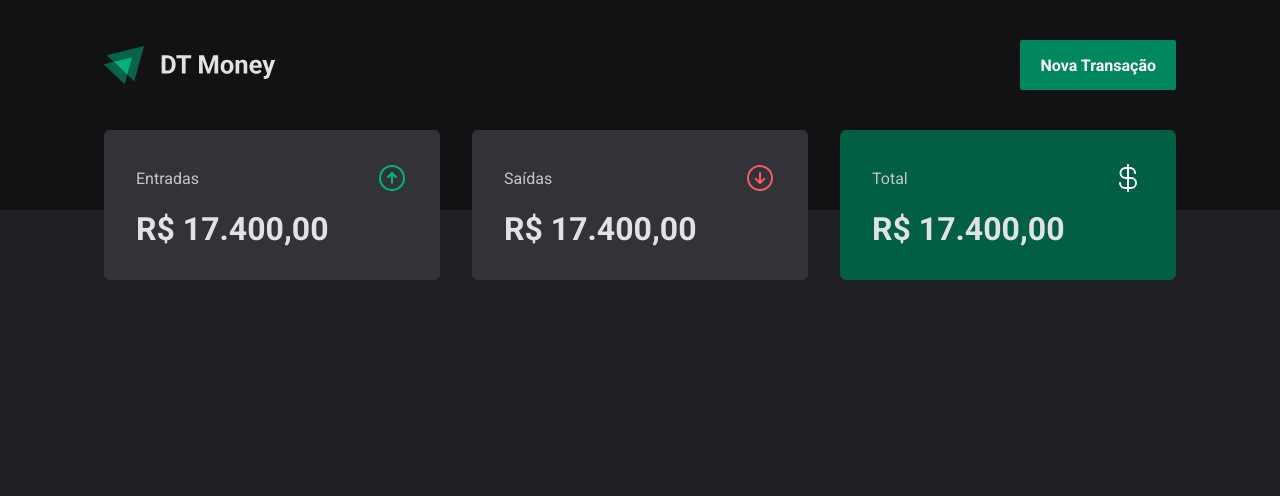
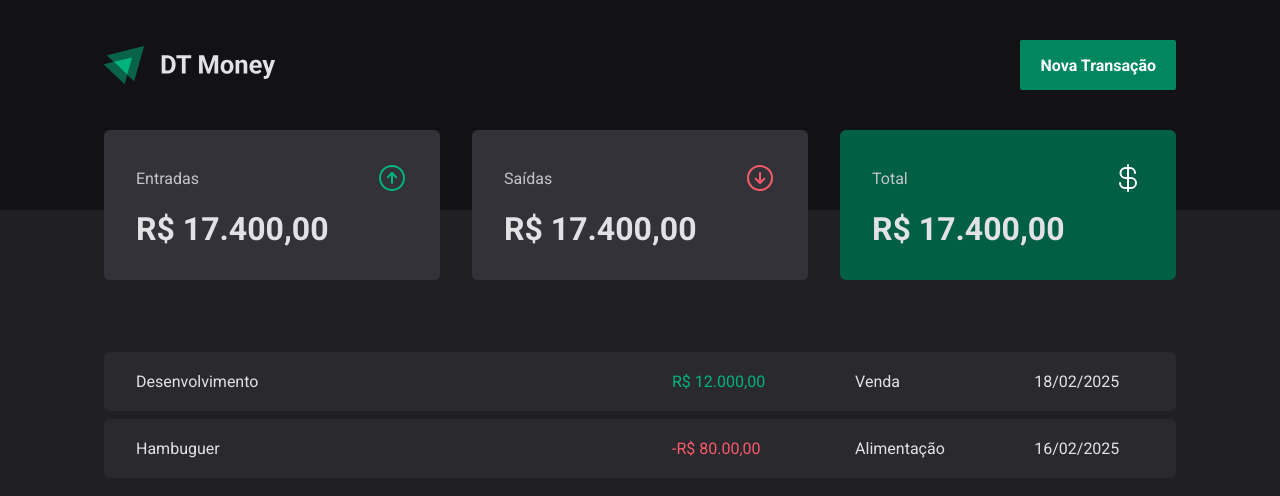
Before and after one commit to GerardoRodrigues/dt-money, a React (Vite) app: page / in a window 1280 px wide. Shown: the top 496 px of the page. Built offline with nearby package versions, Linux system fonts and the light colour scheme.

Commit message:
tabela de transacoes

```diff
--- a/src/pages/Transactions/index.tsx
+++ b/src/pages/Transactions/index.tsx
@@ -1,11 +1,33 @@
 import { Header } from "../../components/Header";
 import { Summary } from "../../components/Summary";
+import { PriceHighlight, TransactionsContainer, TransactionsTable } from "./styles";
 
 export function Transaction () {
     return (
         <div>
             <Header />
             <Summary />
+
+            <TransactionsContainer>
+                <TransactionsTable>
+                    <tr>
+                        <td width="50%">Desenvolvimento</td>
+                        <td>
+                            <PriceHighlight variant="income">R$ 12.000,00</PriceHighlight>
+                        </td>
+                        <td>Venda</td>
+                        <td>18/02/2025</td>
+                    </tr>
+                    <tr>
+                        <td width="50%">Hambuguer</td>
+                        <td>
+                            <PriceHighlight variant="outcome">-R$ 80.00,00</PriceHighlight>
+                        </td>
+                        <td>Alimentação</td>
+                        <td>16/02/2025</td>
+                    </tr>
+                </TransactionsTable>
+            </TransactionsContainer>
         </div>
     )
 }
--- a/src/pages/Transactions/styles.ts
+++ b/src/pages/Transactions/styles.ts
@@ -0,0 +1,38 @@
+import styled from "styled-components";
+
+export const TransactionsContainer = styled.main `
+    width: 100%;
+    max-width: 1120px;
+    margin: 4rem auto 0;
+    padding: 0 1.5rem;
+`;
+
+export const TransactionsTable = styled.table`
+    width: 100%;
+    border-collapse: separate;
+    border-spacing: 0 0.5rem;
+    margin-top: 1.5rem;
+
+    td {
+        padding: 1.25rem 2rem;
+        background: ${prosps => prosps.theme['gray-700']};
+
+        &:first-child {
+            border-top-left-radius: 6px;
+            border-bottom-left-radius: 6px;
+        }
+
+        &:last-child {
+            border-top-right-radius: 6px;
+            border-bottom-right-radius: 6px;
+        }
+    }
+`;
+
+interface PriceHighlightProps {
+    variant: 'income' | 'outcome';
+}
+
+export const PriceHighlight = styled.span<PriceHighlightProps>`
+    color: ${prosps => prosps.variant === 'income' ? prosps.theme['green-300'] : prosps.theme['red-300']};
+`;
--- a/src/styles/themes/default.ts
+++ b/src/styles/themes/default.ts
@@ -14,7 +14,7 @@ export const defaultTheme = {
     'green-500': '#00875f',
     'green-700': '#015f43',
 
-    'red-300': '#00b37e',
+    'red-300': '#f75a68',
     'red-500': '#ab222e',
     'red-700': '#7a1921',
 } as const
```
